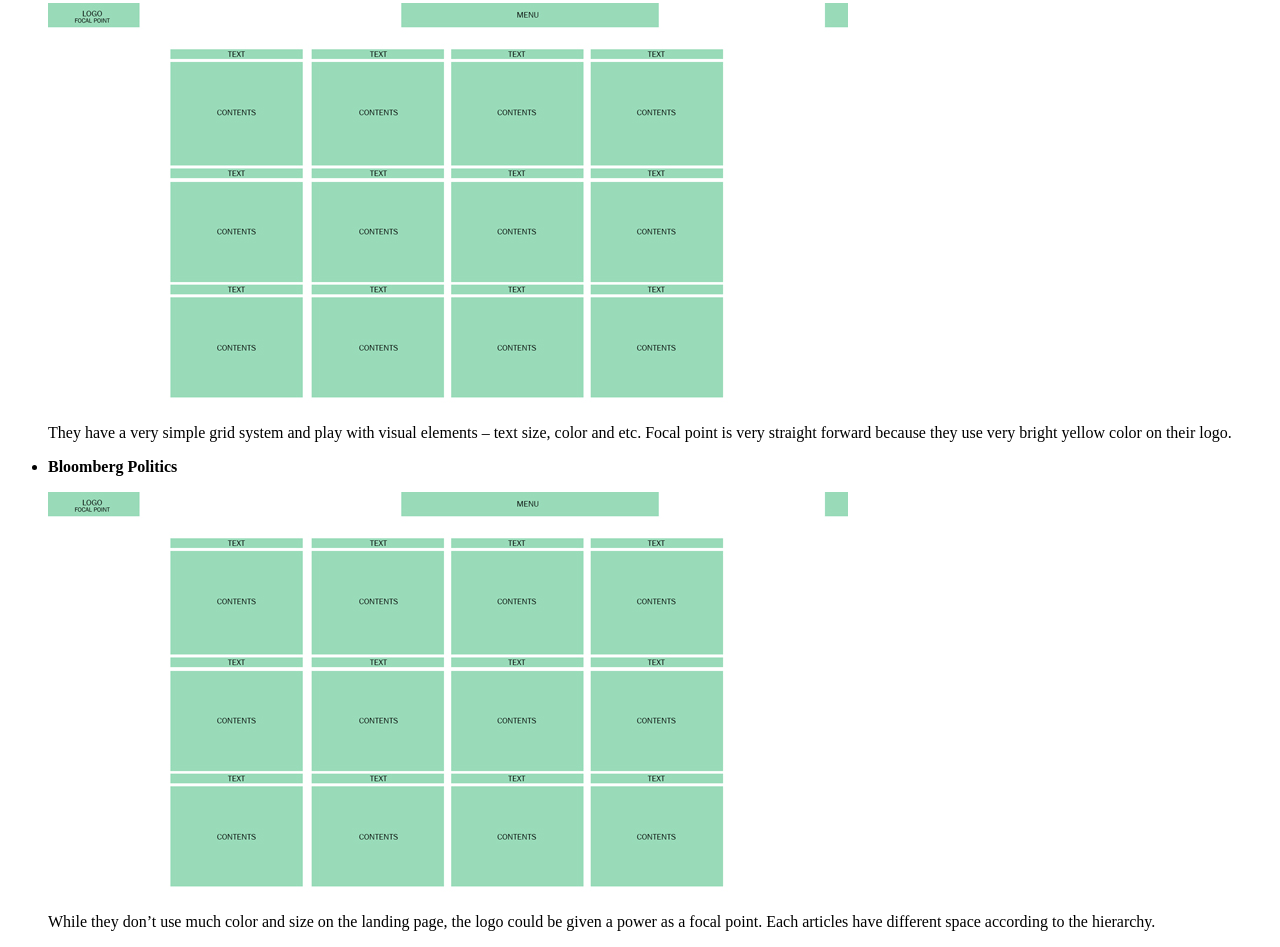
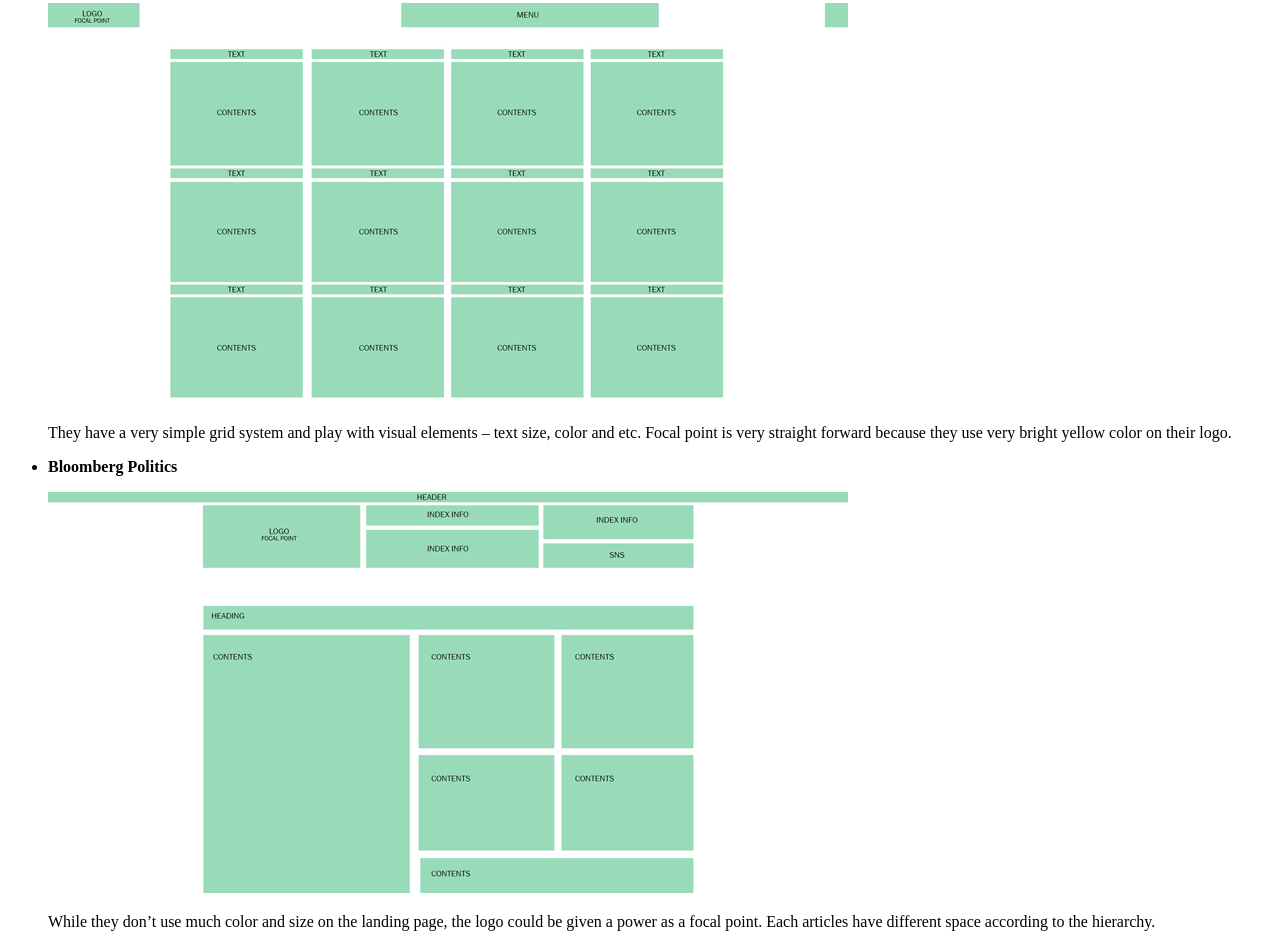
Before and after one commit to leeelle/leeelle.github.io, a plain HTML site: page unit2/index.html in a window 1280 px wide. Shown: the part 440-1387 px from the top of the page. Drawn offline with Linux system fonts and the light colour scheme.

Commit message:
image url update

```diff
--- a/unit2/index.html
+++ b/unit2/index.html
@@ -33,7 +33,7 @@
 				<p>
 				<li><strong>Bloomberg Politics</strong>
 				</p>
-				<img src="http://leeelle.github.io/unit2/wireframe_Wolffolins.jpg">
+				<img src="http://leeelle.github.io/unit2/wireframe_Bloomberg.jpg">
 
 				<p>While they don’t use much color and size on the landing page, the logo could be given a power as a focal point. Each articles have different space according to the hierarchy.</p>
 
```
